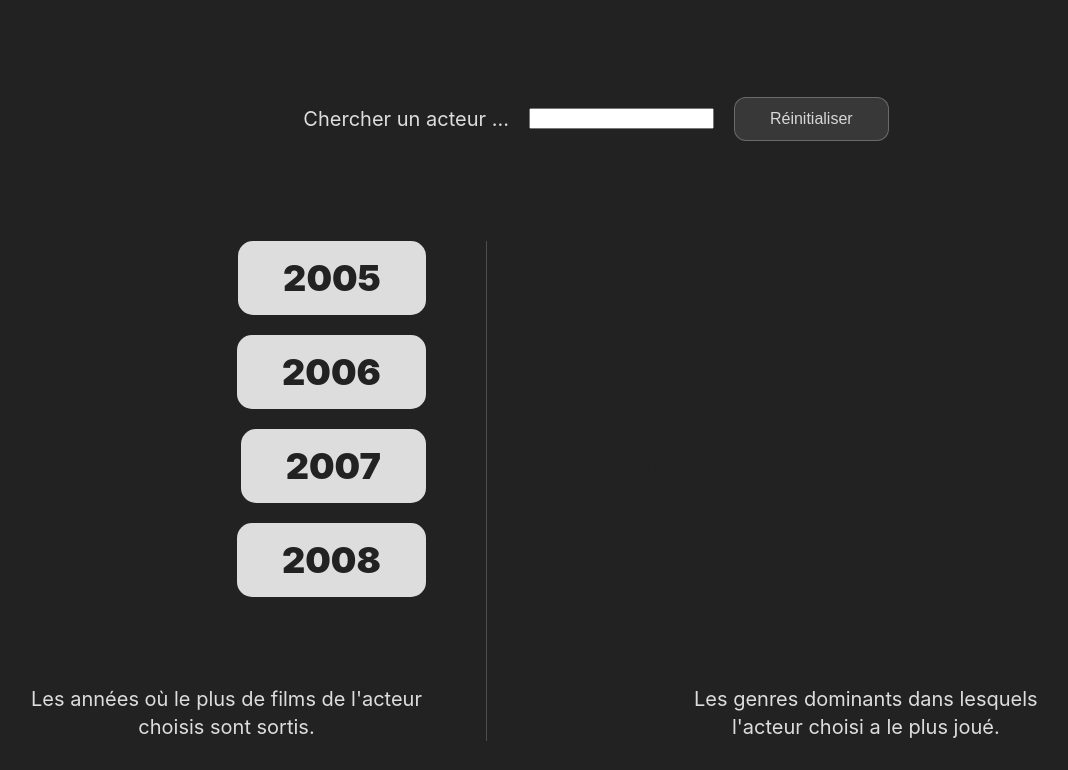
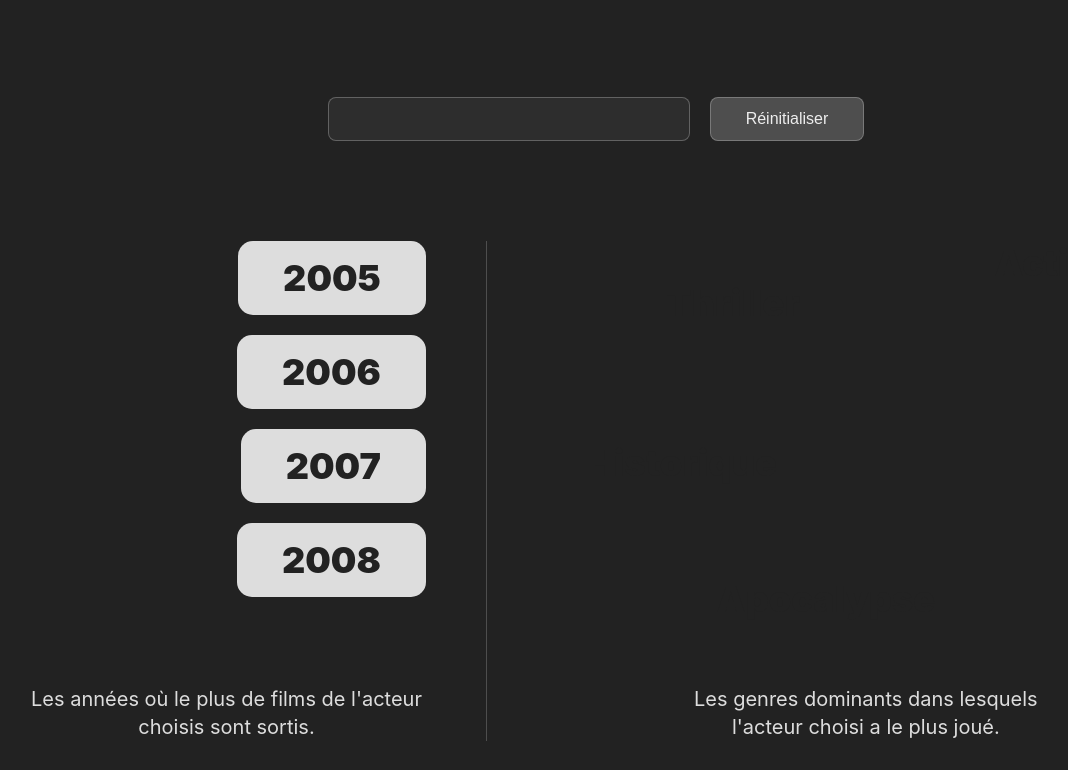
Before and after one commit to ninon28/dataplay, a website: page src/index.html in a window 1280 px wide. Shown: the part 1530-2300 px from the top of the page, without its empty margins (44-1112 px from the left). Drawn offline with Linux system fonts and the light colour scheme.

Commit message:
design du champ de recherche

```diff
--- a/src/index.html
+++ b/src/index.html
@@ -100,8 +100,7 @@
 <section id="section-acteur">
   <section class="main__filters">
     <div class="select__element">
-      <label>Chercher un acteur ...</label>
-      <input type="text" id="search-actor">
+      <input type="text" id="search-actor" class="search__input">
       <button class="main__reset">Réinitialiser</button>
     </div>
   </section>
--- a/src/styles/app.scss
+++ b/src/styles/app.scss
@@ -232,3 +232,45 @@
     }
   }
 }
+
+
+
+.main__filters {
+  display: flex;
+  justify-content: center;
+  padding: 40px 0;
+
+  .select__element {
+    display: flex;
+    gap: 20px;
+    align-items: center;
+  }
+
+  .search__input {
+    background-color: rgba(255, 255, 255, 0.05);
+    color: $color-text-main;
+    border: 1px solid rgba(221, 221, 221, 0.3);
+    border-radius: 8px;
+    padding: 12px 20px;
+    font-size: 16px;
+    min-width: 320px;
+
+    &:focus {
+      outline: none;
+      border-color: rgba(221, 221, 221, 0.6);
+      background-color: rgba(255, 255, 255, 0.08);
+    }
+  }
+
+  .main__reset {
+    background-color: rgba(255, 255, 255, 0.2);
+    color: rgba(255, 255, 255, 0.9);
+    border: 1px solid rgba(221, 221, 221, 0.3);
+    border-radius: 8px;
+    padding: 12px 35px;
+    font-size: 16px;
+    cursor: pointer;
+    transition: all 0.3s ease;
+
+  }
+}
```
Also changed, not shown: dist/index.html, dist/styles/app.css, 1 other file.
